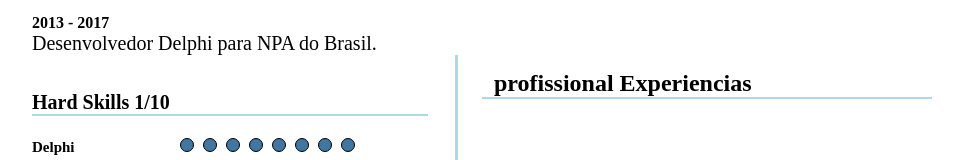
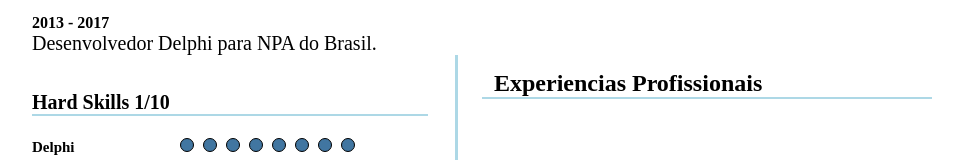
Before and after one commit to gasperpb/Curriculo, a plain HTML site: page index.html in a window 1280 px wide. Shown: the part 626-786 px from the top of the page, without its empty margins (158-1121 px from the left). Drawn offline with Linux system fonts and the light colour scheme.

Commit message:
Acando o css

```diff
--- a/index.html
+++ b/index.html
@@ -221,7 +221,7 @@
 
     </article>
     <article class="ex ">
-        <h2>profissional Experiencias </h2>
+        <h2>Experiencias Profissionais </h2>
         <div class="experiencia ">
             <h3></h3>
             <p class="exp "> </p>
```
